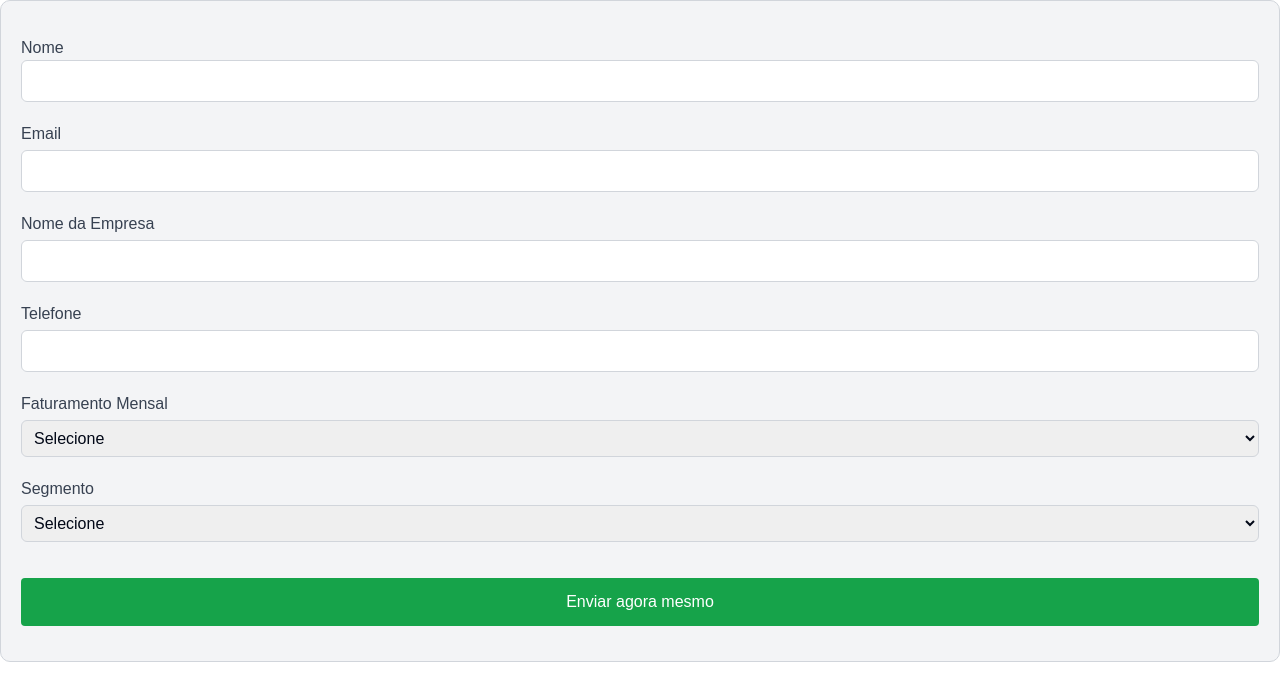
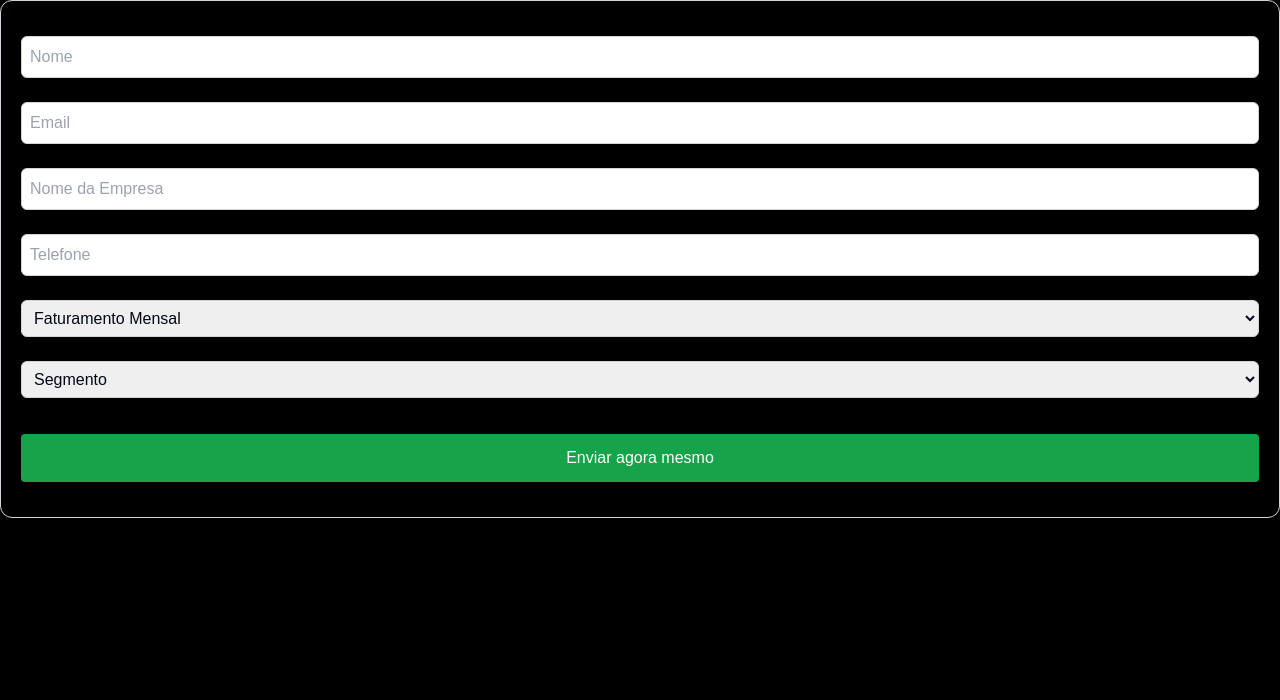
Before and after one commit to joao-mororo/forms.aegmedia, a Next.js app: page /convergencia in a window 1280 px wide. Shown: the top 700 px of the page. Built offline with nearby package versions, Linux system fonts and the light colour scheme.

Commit message:
redesign

```diff
--- a/src/app/convergencia/page.tsx
+++ b/src/app/convergencia/page.tsx
@@ -96,11 +96,11 @@ const FormularioDuasEtapas = () => {
   };
 
   return (
-    <div className="bg-transparent">
+    <div className="bg-transparent border border-gray-300 rounded-xl">
       {step === 1 && (
         <form
           id="formStep1"
-          className="py-[35px] px-[20px] border border-gray-300 flex flex-col gap-1 rounded-[10px] min-w-full bg-gray-100"
+          className="py-[35px] px-[20px] flex flex-col gap-1 min-w-full"
         >
           <input type="hidden" name="utm_source" value={formData.utm_source} />
           <input type="hidden" name="utm_medium" value={formData.utm_medium} />
@@ -118,8 +118,9 @@ const FormularioDuasEtapas = () => {
           <input type="hidden" name="etapa" value="etapa 1" />
 
           <div className="mb-4">
-            <label className="block text-gray-700">Nome</label>
+            {/* <label className="block text-gray-700">Nome</label> */}
             <input
+              placeholder="Nome"
               type="text"
               name="nome"
               required
@@ -130,8 +131,9 @@ const FormularioDuasEtapas = () => {
           </div>
 
           <div className="mb-4">
-            <label className="block text-gray-700">Email</label>
+            {/* <label className="block text-gray-700">Email</label> */}
             <input
+              placeholder="Email"
               type="email"
               name="email"
               required
@@ -142,9 +144,10 @@ const FormularioDuasEtapas = () => {
           </div>
 
           <div className="mb-4">
-            <label className="block text-gray-700">Nome da Empresa</label>
+            {/* <label className="block text-gray-700">Nome da Empresa</label> */}
             <input
               type="text"
+              placeholder="Nome da Empresa"
               name="nome_empresa"
               required
               className="mt-1 block w-full border border-gray-300 rounded-md p-2"
@@ -154,7 +157,7 @@ const FormularioDuasEtapas = () => {
           </div>
 
           <div className="mb-4">
-            <label className="block text-gray-700">Telefone</label>
+            {/* <label className="block text-gray-700">Telefone</label> */}
             {/* <InputMask
               mask="(99) [9]9999-9999"
               value={formData.telefone}
@@ -165,6 +168,7 @@ const FormularioDuasEtapas = () => {
             /> */}
             <input
               type="tel"
+              placeholder="Telefone"
               value={formData.telefone}
               onChange={handleChange}
               name="telefone"
@@ -174,7 +178,7 @@ const FormularioDuasEtapas = () => {
           </div>
 
           <div className="mb-4">
-            <label className="block text-gray-700">Faturamento Mensal</label>
+            {/* <label className="block text-gray-700">Faturamento Mensal</label> */}
             <select
               name="faturamento"
               required
@@ -182,7 +186,7 @@ const FormularioDuasEtapas = () => {
               value={formData.faturamento}
               onChange={handleChange}
             >
-              <option value="">Selecione</option>
+              <option value="">Faturamento Mensal</option>
               <option value="Até 50 mil">Até 50 mil</option>
               <option value="De 51 a 70 mil">De 51 mil a 70 mil</option>
               <option value="De 71 a 100 mil">De 71 mil a 100 mil</option>
@@ -199,7 +203,7 @@ const FormularioDuasEtapas = () => {
           </div>
 
           <div className="mb-4">
-            <label className="block text-gray-700">Segmento</label>
+            {/* <label className="block text-gray-700">Segmento</label> */}
             <select
               name="segmento"
               required
@@ -207,7 +211,7 @@ const FormularioDuasEtapas = () => {
               value={formData.segmento}
               onChange={handleChange}
             >
-              <option value="">Selecione</option>
+              <option value="">Segmento</option>
               {[
                 "Loja de veículos",
                 "Concessionária",
@@ -247,14 +251,14 @@ const FormularioDuasEtapas = () => {
         <form
           id="formStep2"
           onSubmit={handleSubmit}
-          className="py-[35px] px-[20px] border border-gray-300 flex flex-col gap-1 rounded-[10px] min-w-full bg-gray-100"
+          className="py-[35px] px-[20px] flex flex-col gap-1 min-w-full"
         >
-          <p>
+          <p className="text-gray-300">
             Recebemos o seu cadastro, agora é só terminar de preencher as
             informações para ser atendido com mais agilidade
           </p>
           <div className="mb-4">
-            <label className="block text-gray-700">Cargo</label>
+            {/* <label className="block text-gray-700">Cargo</label> */}
             <select
               name="cargo"
               required
@@ -262,17 +266,13 @@ const FormularioDuasEtapas = () => {
               value={formData.cargo}
               onChange={handleChange}
             >
-              <option value="">Selecione</option>
+              <option value="">Cargo</option>
               {[
                 "Proprietário",
                 "Sócio",
-                "CEO/Diretor Executivo",
-                "Diretor",
                 "Gerente",
                 "Supervisor",
-                "Coordenador",
-                "Analista",
-                "Assistente/Funcionário",
+                "Vendedor",
                 "Outro",
               ].map((item) => (
                 <option key={item} value={item}>
@@ -283,9 +283,9 @@ const FormularioDuasEtapas = () => {
           </div>
 
           <div className="mb-4">
-            <label className="block text-gray-700">
-              Quando pretende iniciar o projeto
-            </label>
+            {/* <label className="block text-gray-700">
+              Quando pretende iniciar o projeto?
+            </label> */}
             <select
               name="inicio_projeto"
               required
@@ -293,7 +293,7 @@ const FormularioDuasEtapas = () => {
               value={formData.inicio_projeto}
               onChange={handleChange}
             >
-              <option value="">Selecione</option>
+              <option value="">Quando pretende iniciar o projeto?</option>
               <option value="Imediatamente">Imediatamente</option>
               <option value="Em até três meses">Em até três meses</option>
               <option value="Em seis meses">Em seis meses</option>
@@ -302,10 +302,12 @@ const FormularioDuasEtapas = () => {
           </div>
 
           <div className="mb-4">
-            <label className="block text-gray-700">
-              Fale um pouco mais sobre seu objeto e/ou negócio
-            </label>
+            {/* <label className="block text-gray-700">
+              Me fale um pouco sobre seus objetivos e principais
+              dificuldades em seu negócio
+            </label> */}
             <textarea
+              placeholder="Me fale um pouco sobre seus objetivos e principais dificuldades em seu negócio"
               name="descricao"
               required
               className="mt-1 block w-full border border-gray-300 rounded-md p-2"
--- a/src/app/layout.tsx
+++ b/src/app/layout.tsx
@@ -25,7 +25,7 @@ export default function RootLayout({
   return (
     <html lang="en">
       <body
-        className={`${geistSans.variable} ${geistMono.variable} antialiased bg-transparent`}
+        className={`${geistSans.variable} ${geistMono.variable} antialiased bg-black`}
       >
         {children}
       </body>
```
